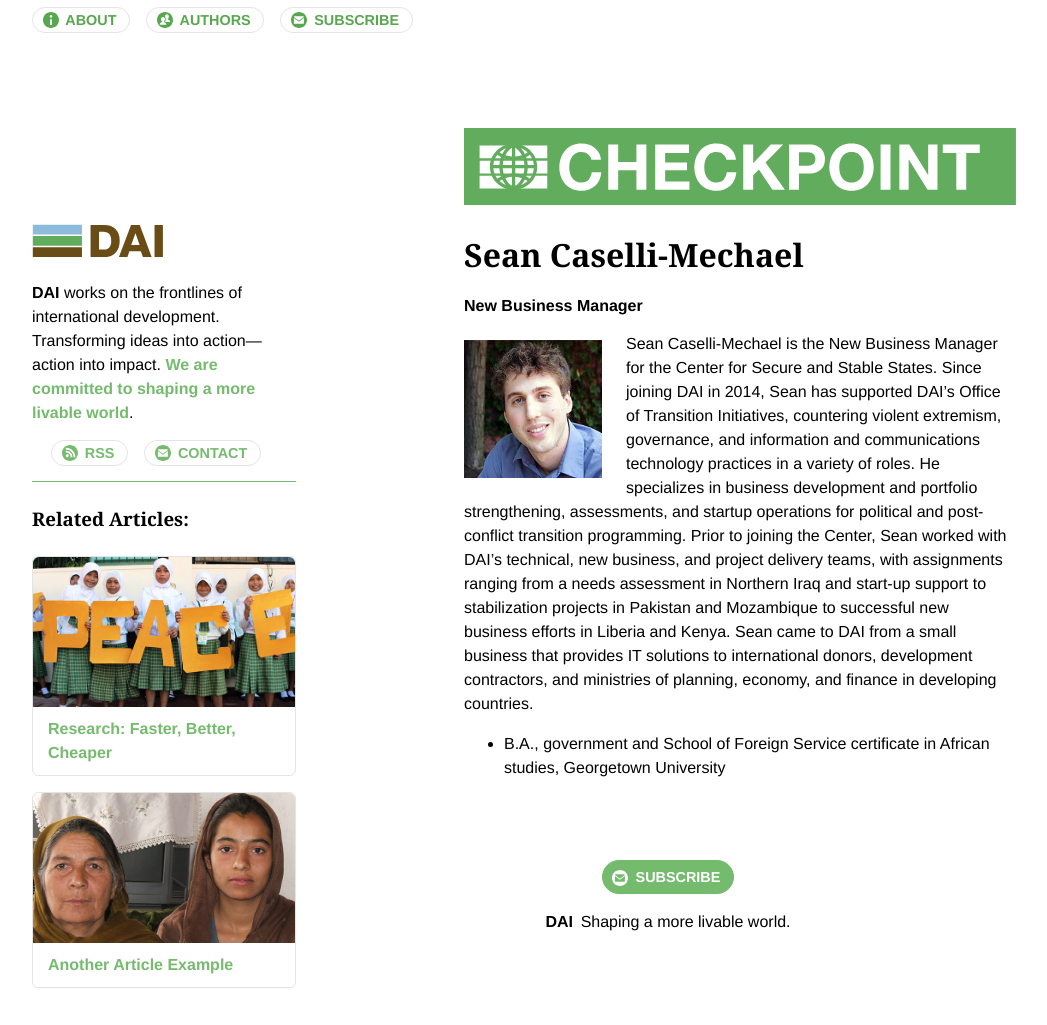
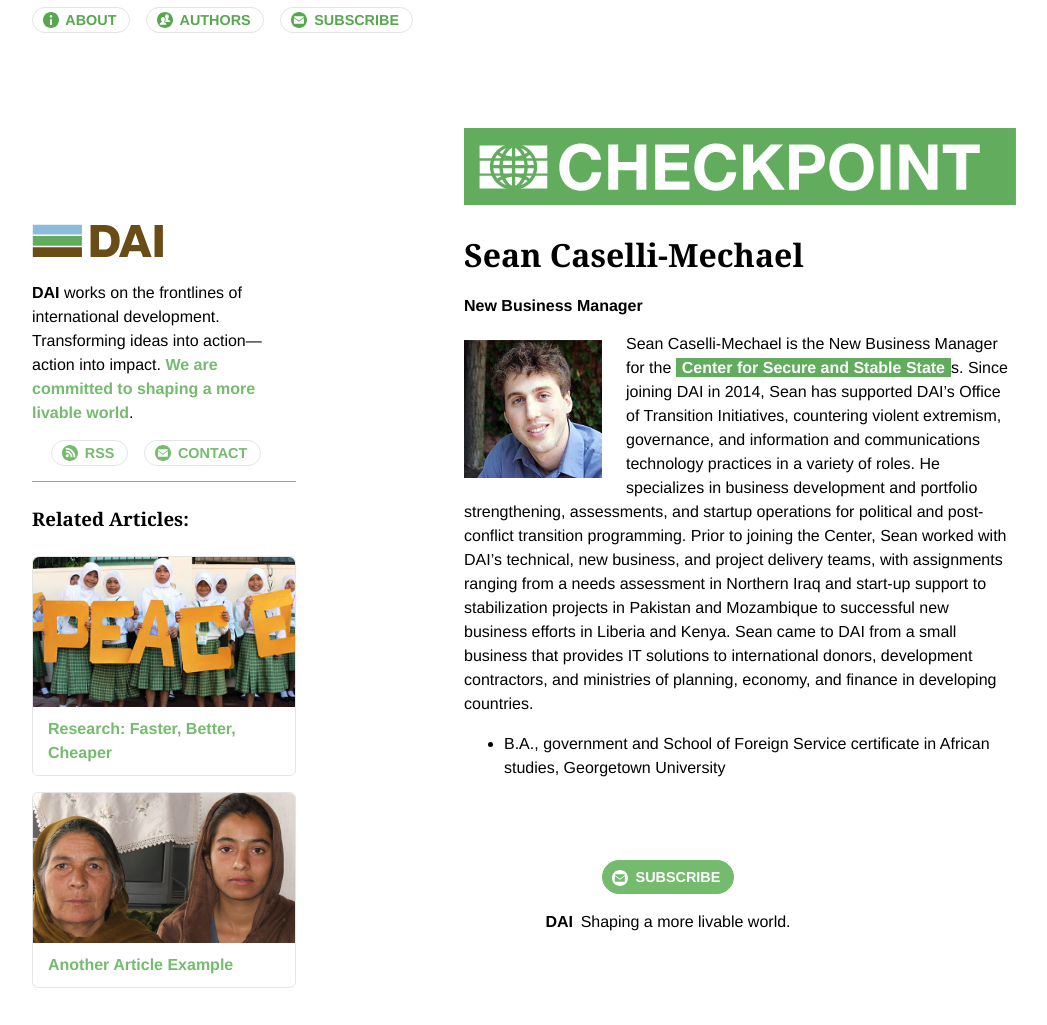
Before and after one commit to BryanSchuetz/CS-, a Jekyll site: the page built from _authors/sean-caselli-mechael.markdown, in a window 1280 px wide. Shown: the whole page, without its empty margins (116-1163 px from the left). Built offline with Jekyll 4.4.1, drawn with Linux system fonts in a browser that asks for light colours.

Commit message:
Updated Sean Caselli Mechael

```diff
--- a/_authors/sean-caselli-mechael.markdown
+++ b/_authors/sean-caselli-mechael.markdown
@@ -5,6 +5,6 @@ Job: New Business Manager
 Image: "/uploads/seanINNER_1.jpg"
 ---
 
-Sean Caselli-Mechael is the New Business Manager for the Center for Secure and Stable States. Since joining DAI in 2014, Sean has supported DAI’s Office of Transition Initiatives, countering violent extremism, governance, and information and communications technology practices in a variety of roles. He specializes in business development and portfolio strengthening, assessments, and startup operations for political and post-conflict transition programming. Prior to joining the Center, Sean worked with DAI’s technical, new business, and project delivery teams, with assignments ranging from a needs assessment in Northern Iraq and start-up support to stabilization projects in Pakistan and Mozambique to successful new business efforts in Liberia and Kenya. Sean came to DAI from a small business that provides IT solutions to international donors, development contractors, and ministries of planning, economy, and finance in developing countries.
+Sean Caselli-Mechael is the New Business Manager for the [Center for Secure and Stable State](https://www.dai.com/our-work/solutions/fragile-states)s. Since joining DAI in 2014, Sean has supported DAI’s Office of Transition Initiatives, countering violent extremism, governance, and information and communications technology practices in a variety of roles. He specializes in business development and portfolio strengthening, assessments, and startup operations for political and post-conflict transition programming. Prior to joining the Center, Sean worked with DAI’s technical, new business, and project delivery teams, with assignments ranging from a needs assessment in Northern Iraq and start-up support to stabilization projects in Pakistan and Mozambique to successful new business efforts in Liberia and Kenya. Sean came to DAI from a small business that provides IT solutions to international donors, development contractors, and ministries of planning, economy, and finance in developing countries.
 
 * B.A., government and School of Foreign Service certificate in African studies, Georgetown University
```
